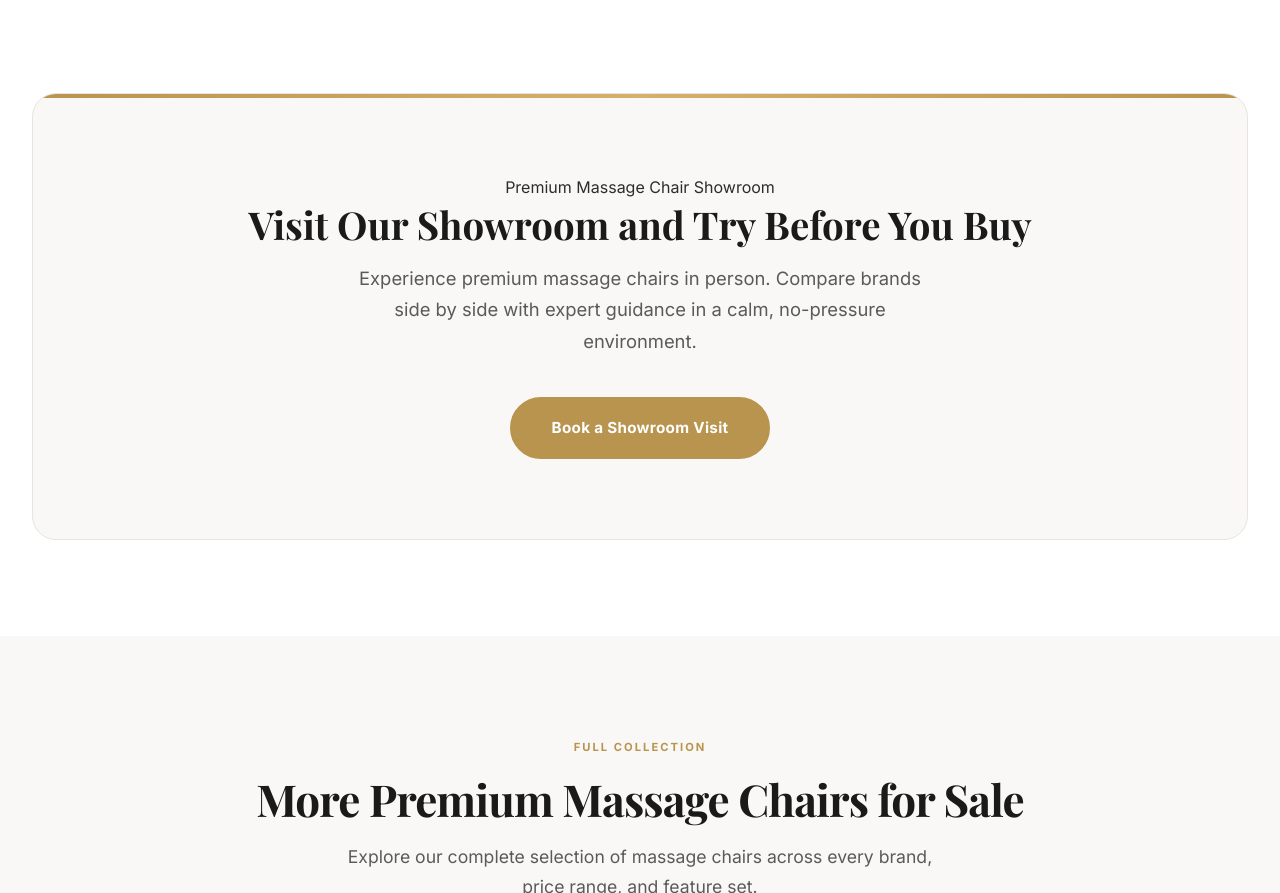
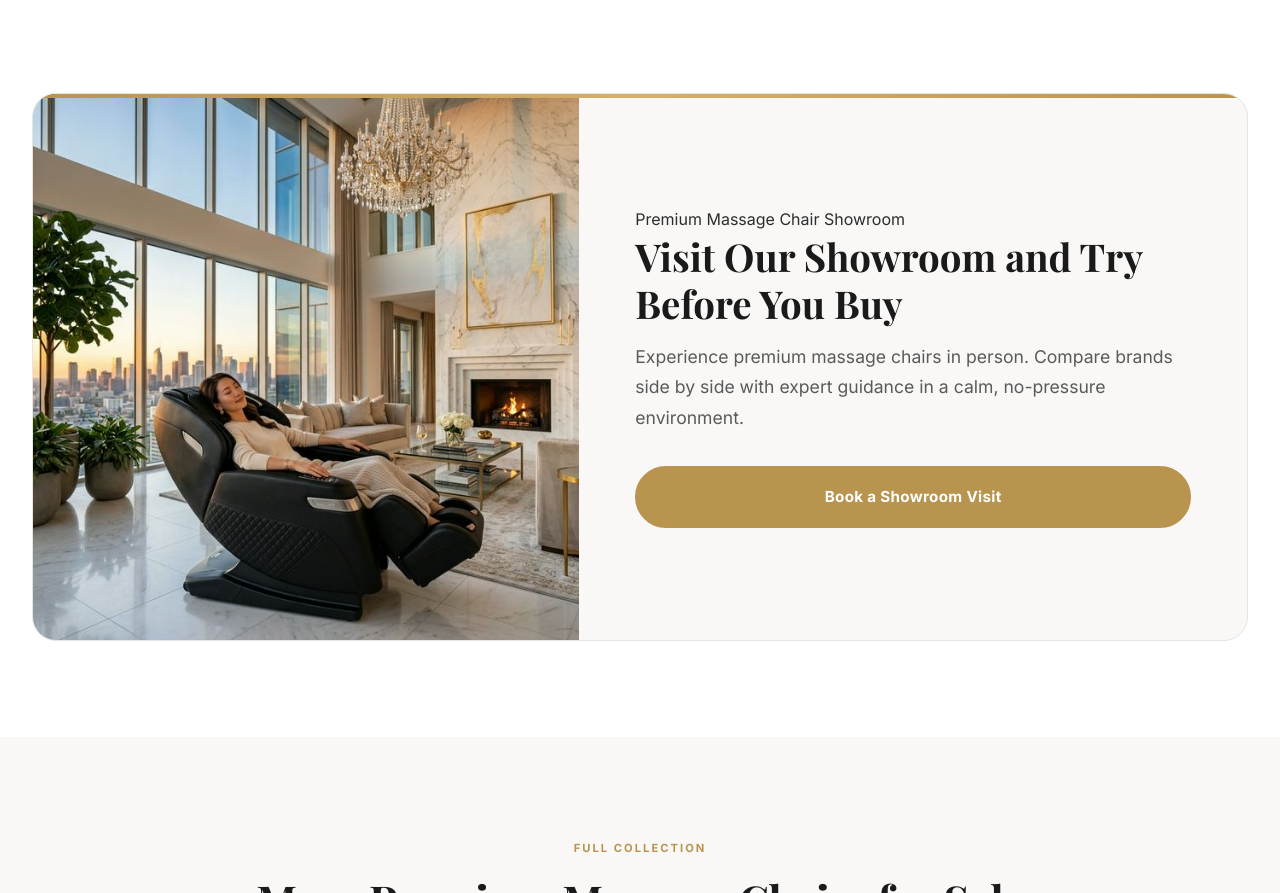
Before and after one commit to tulu-tech/mcm_pages, a plain HTML site: page index.html in a window 1280 px wide. Shown: the part 3861-4754 px from the top of the page. Drawn offline with nearby package versions, Linux system fonts and the light colour scheme.

Commit message:
Add ultra-luxury showroom lifestyle image, redesign showroom section with side-by-side layout, upgrade feature card icons

```diff
--- a/index.html
+++ b/index.html
@@ -283,10 +283,15 @@
 <section class="section" style="padding-top:0;">
     <div class="container">
         <div class="showroom-banner">
-            <span class="eyebrow">Premium Massage Chair Showroom</span>
-            <h2>Visit Our Showroom and Try Before You Buy</h2>
-            <p>Experience premium massage chairs in person. Compare brands side by side with expert guidance in a calm, no-pressure environment.</p>
-            <a href="https://massagechairsandmore.com/pages/contact" class="btn btn-primary">Book a Showroom Visit</a>
+            <div class="showroom-banner-img">
+                <img src="images/showroom-lifestyle.png" alt="Woman relaxing in premium massage chair in luxury modern home">
+            </div>
+            <div class="showroom-banner-text">
+                <span class="eyebrow">Premium Massage Chair Showroom</span>
+                <h2>Visit Our Showroom and Try Before You Buy</h2>
+                <p>Experience premium massage chairs in person. Compare brands side by side with expert guidance in a calm, no-pressure environment.</p>
+                <a href="https://massagechairsandmore.com/pages/contact" class="btn btn-primary">Book a Showroom Visit</a>
+            </div>
         </div>
     </div>
 </section>
--- a/styles.css
+++ b/styles.css
@@ -406,11 +406,11 @@ img { max-width: 100%; display: block; }
 .showroom-banner {
     background: var(--surface);
     border-radius: var(--radius-lg);
-    padding: 5rem 4rem;
-    text-align: center;
     border: 1px solid var(--border);
     position: relative;
     overflow: hidden;
+    display: flex;
+    align-items: stretch;
 }
 .showroom-banner::before {
     content: '';
@@ -420,9 +420,28 @@ img { max-width: 100%; display: block; }
     right: 0;
     height: 4px;
     background: linear-gradient(90deg, var(--accent), #d4b06a, var(--accent));
+    z-index: 1;
+}
+.showroom-banner-img {
+    flex: 0 0 45%;
+    overflow: hidden;
+}
+.showroom-banner-img img {
+    width: 100%;
+    height: 100%;
+    object-fit: cover;
+    transition: transform 0.6s ease;
+}
+.showroom-banner:hover .showroom-banner-img img { transform: scale(1.04); }
+.showroom-banner-text {
+    flex: 1;
+    padding: 4rem 3.5rem;
+    display: flex;
+    flex-direction: column;
+    justify-content: center;
 }
 .showroom-banner h2 { font-size: clamp(1.75rem, 3vw, 2.5rem); margin-bottom: 1rem; }
-.showroom-banner p { font-size: 1.15rem; color: var(--muted); max-width: 600px; margin: 0 auto 2.5rem; }
+.showroom-banner p { font-size: 1.1rem; color: var(--muted); max-width: 600px; margin: 0 0 2rem; line-height: 1.75; }
 
 /* ---- LIFESTYLE GRID ---- */
 .lifestyle-grid { display: grid; grid-template-columns: repeat(3, 1fr); gap: 2rem; }
@@ -604,7 +623,9 @@ img { max-width: 100%; display: block; }
     .value-features { grid-template-columns: 1fr; }
     .brands-strip { gap: 1.5rem; }
     .brand-logo { width: 90px; }
-    .showroom-banner { padding: 3rem 2rem; }
+    .showroom-banner { flex-direction: column; }
+    .showroom-banner-img { flex: none; height: 250px; }
+    .showroom-banner-text { padding: 2.5rem 2rem; text-align: center; }
     .final-cta { padding: 3rem 2rem; }
     .support-bar-inner { gap: 2rem; }
     .footer-grid { grid-template-columns: 1fr; }
```
Also changed, not shown: images/showroom-lifestyle.png (added).
